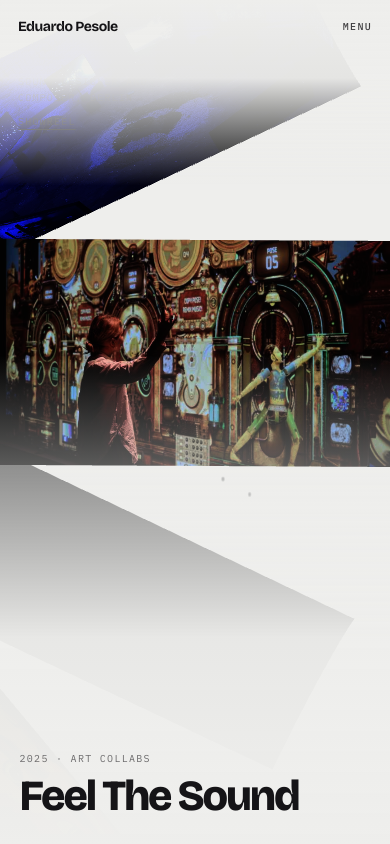
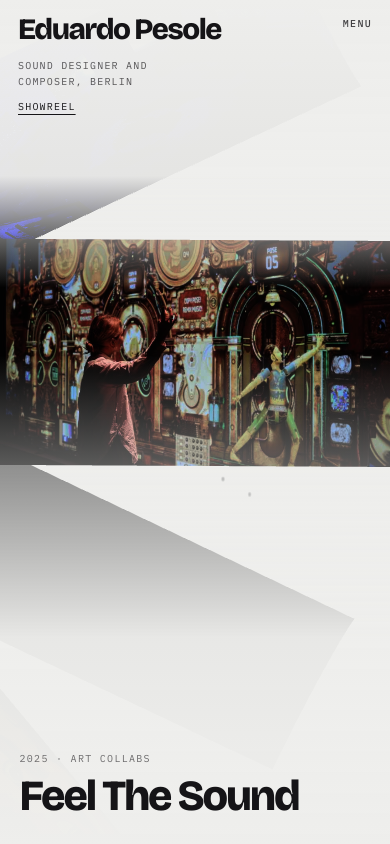
Before and after one commit to aylesim/Eduardo-Pesole-website, a Next.js app: page / in a window 390 px wide. Built offline with nearby package versions, Linux system fonts and the light colour scheme.

Commit message:
Refactor SiteHeader and IndexGallery components to enhance layout and responsiveness; integrate HomeNote into SiteHeader for improved branding visibility; remove HomeNote from IndexGallery and IndexGalleryFallback for cleaner design.

```diff
--- a/components/SiteHeader.tsx
+++ b/components/SiteHeader.tsx
@@ -3,6 +3,7 @@
 import Link from "next/link";
 import { useState } from "react";
 import { usePathname } from "next/navigation";
+import HomeNote from "@/components/index-gallery/HomeNote";
 import MobileNav from "@/components/MobileNav";
 import { getNav, getSite } from "@/lib/content";
 
@@ -18,28 +19,45 @@ export default function SiteHeader() {
     <header
       className={`site-chrome fixed inset-x-0 top-0 z-40 ${
         isIndex
-          ? "pointer-events-none h-[22svh] border-0"
+          ? "pointer-events-none border-0"
           : "border-border bg-base/95 border-b backdrop-blur-sm"
       }`}
       style={
         isIndex
           ? {
+              height: "max(20svh, 18rem)",
               background:
-                "linear-gradient(to bottom, #eeeeec 0%, rgba(238,238,236,.96) 42%, rgba(238,238,236,0) 100%)",
+                "linear-gradient(to bottom, #eeeeec 0%, rgba(238,238,236,.96) 11rem, rgba(238,238,236,0) 100%)",
             }
           : undefined
       }
     >
-      <div className="page-gutter pointer-events-auto mx-auto flex max-w-[1720px] items-center justify-between gap-4 py-4">
-        <Link
-          href="/"
-          className="font-display text-[0.875rem] font-bold tracking-[-0.035em] no-underline"
-        >
-          {site.global.brand_name}
-        </Link>
+      {isIndex ? (
+        <div className="pointer-events-none absolute top-4 left-[clamp(18px,4vw,48px)]">
+          <Link
+            href="/"
+            className="pointer-events-auto font-display text-[clamp(1.85rem,3.2vw,2.5rem)] leading-[0.92] font-extrabold tracking-[-0.05em] no-underline"
+          >
+            {site.global.brand_name}
+          </Link>
+          <HomeNote className="mt-3" />
+        </div>
+      ) : null}
+
+      <div className="page-gutter pointer-events-none mx-auto flex max-w-[1720px] items-center justify-between gap-4 py-4">
+        {isIndex ? null : (
+          <Link
+            href="/"
+            className="pointer-events-auto font-display text-[0.875rem] font-bold tracking-[-0.035em] no-underline"
+          >
+            {site.global.brand_name}
+          </Link>
+        )}
 
         <nav
-          className="hidden items-center justify-end gap-7 md:flex"
+          className={`pointer-events-auto hidden items-center justify-end gap-7 md:flex ${
+            isIndex ? "ml-auto" : ""
+          }`}
           aria-label="Main"
         >
           {nav.map((item) => {
@@ -70,7 +88,11 @@ export default function SiteHeader() {
           </Link>
         </nav>
 
-        <div className="flex justify-end md:hidden">
+        <div
+          className={`pointer-events-auto flex justify-end md:hidden ${
+            isIndex ? "ml-auto" : ""
+          }`}
+        >
           <MobileNav
             open={menuOpen}
             onOpenChange={setMenuOpen}
--- a/components/index-gallery/IndexGallery.tsx
+++ b/components/index-gallery/IndexGallery.tsx
@@ -3,7 +3,6 @@
 import dynamic from "next/dynamic";
 import Link from "next/link";
 import { useLayoutEffect, useState, useSyncExternalStore } from "react";
-import HomeNote from "@/components/index-gallery/HomeNote";
 import IndexGalleryFallback from "@/components/index-gallery/IndexGalleryFallback";
 import type { GalleryWork } from "@/lib/gallery-works";
 
@@ -104,8 +103,6 @@ export default function IndexGallery({ works }: Props) {
         />
       </div>
 
-      <HomeNote className="pointer-events-none absolute top-[4.6rem] left-[clamp(18px,4vw,48px)] z-30" />
-
       {work ? (
         <aside
           className="pointer-events-none absolute inset-x-0 bottom-0 z-20 flex h-[58%] flex-col justify-end px-[clamp(18px,5vw,32px)] pb-7 md:inset-y-0 md:right-0 md:left-auto md:h-auto md:w-[48%] md:justify-center md:pr-[clamp(30px,5vw,72px)] md:pl-[14%]"
--- a/components/index-gallery/IndexGalleryFallback.tsx
+++ b/components/index-gallery/IndexGalleryFallback.tsx
@@ -3,7 +3,6 @@
 import Image from "next/image";
 import Link from "next/link";
 import { useRef } from "react";
-import HomeNote from "@/components/index-gallery/HomeNote";
 import type { GalleryWork } from "@/lib/gallery-works";
 
 type Props = {
@@ -14,8 +13,7 @@ export default function IndexGalleryFallback({ works }: Props) {
   const scrollerRef = useRef<HTMLDivElement>(null);
 
   return (
-    <div className="flex h-[100svh] flex-col bg-[#eeeeec] text-[#151417]">
-      <HomeNote className="px-[clamp(16px,6vw,72px)] pt-24" />
+    <div className="flex h-[100svh] flex-col bg-[#eeeeec] pt-40 text-[#151417]">
       <div
         ref={scrollerRef}
         className="flex flex-1 snap-x snap-mandatory items-center gap-8 overflow-x-auto scroll-smooth px-[clamp(16px,6vw,72px)] py-16"
```
